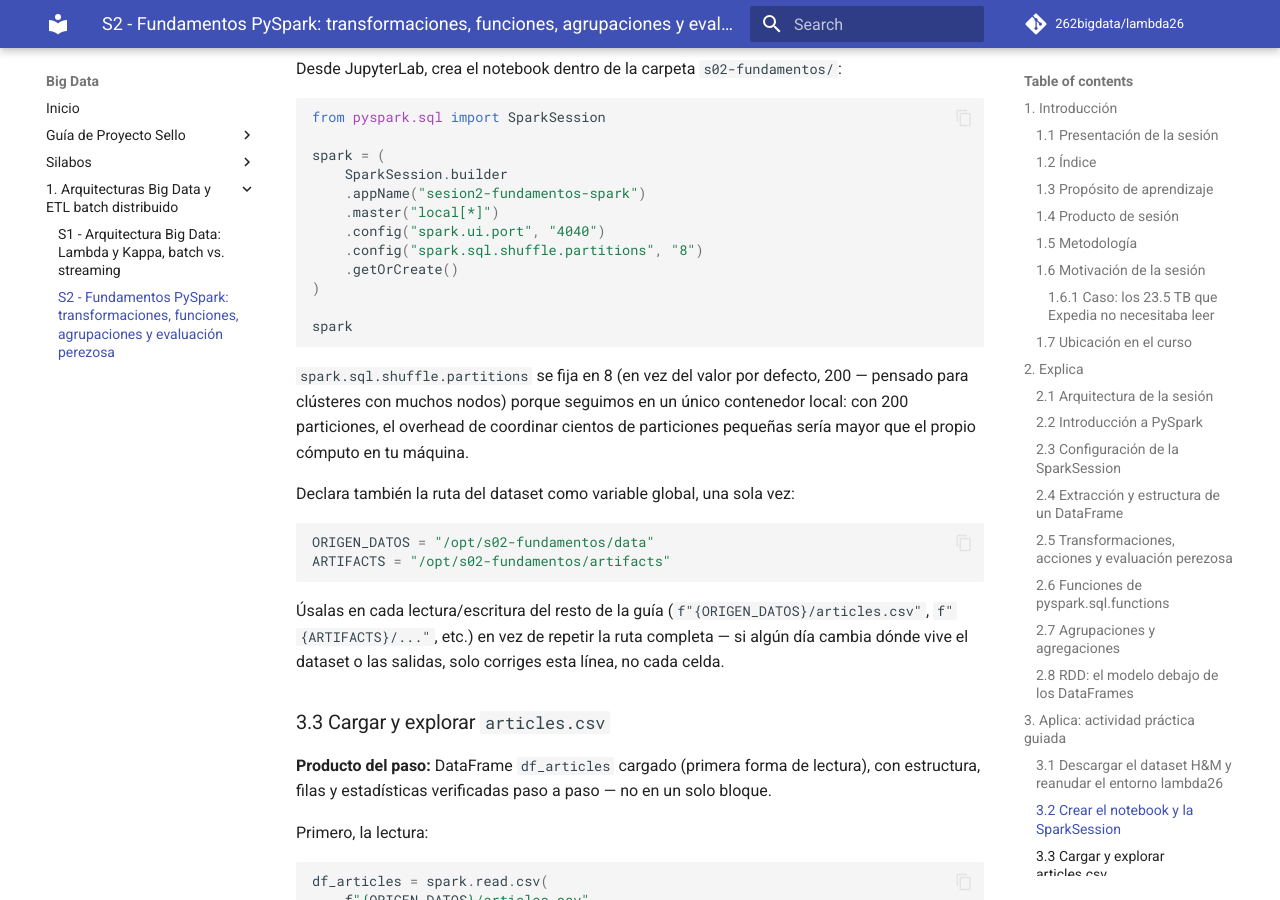
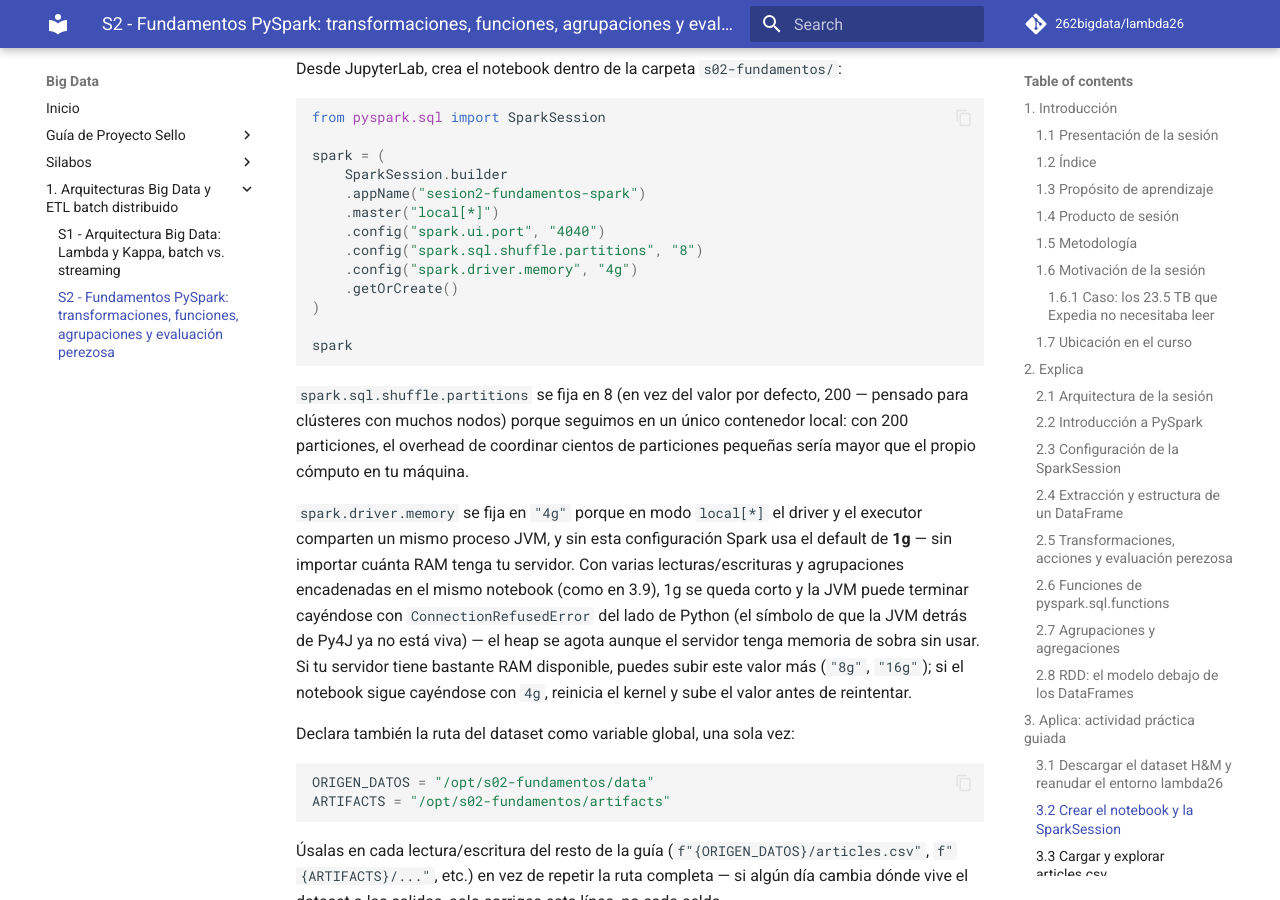
Before and after one commit to 262bigdata/lambda26, an MkDocs documentation site: the page built from docs/sesiones/S02_Fundamentos_PySpark_Transformaciones_Lazy_Evaluation.md, in a window 1280 px wide and 900 px high, scrolled down 18291 px. Built offline with MkDocs 1.6.1 and Material for MkDocs 9.7.7, drawn with Linux system fonts in a browser that asks for light colours; comment, search, counter and statistics services are not loaded.

Commit message:
Sesion 2

````diff
--- a/docs/sesiones/S02_Fundamentos_PySpark_Transformaciones_Lazy_Evaluation.md
+++ b/docs/sesiones/S02_Fundamentos_PySpark_Transformaciones_Lazy_Evaluation.md
@@ -476,6 +476,7 @@ spark = (
     .master("local[*]")
     .config("spark.ui.port", "4040")
     .config("spark.sql.shuffle.partitions", "8")
+    .config("spark.driver.memory", "4g")
     .getOrCreate()
 )
 
@@ -483,6 +484,8 @@ spark
 ```
 
 `spark.sql.shuffle.partitions` se fija en 8 (en vez del valor por defecto, 200 — pensado para clústeres con muchos nodos) porque seguimos en un único contenedor local: con 200 particiones, el overhead de coordinar cientos de particiones pequeñas sería mayor que el propio cómputo en tu máquina.
+
+`spark.driver.memory` se fija en `"4g"` porque en modo `local[*]` el driver y el executor comparten un mismo proceso JVM, y sin esta configuración Spark usa el default de **1g** — sin importar cuánta RAM tenga tu servidor. Con varias lecturas/escrituras y agrupaciones encadenadas en el mismo notebook (como en 3.9), 1g se queda corto y la JVM puede terminar cayéndose con `ConnectionRefusedError` del lado de Python (el símbolo de que la JVM detrás de Py4J ya no está viva) — el heap se agota aunque el servidor tenga memoria de sobra sin usar. Si tu servidor tiene bastante RAM disponible, puedes subir este valor más (`"8g"`, `"16g"`); si el notebook sigue cayéndose con `4g`, reinicia el kernel y sube el valor antes de reintentar.
 
 Declara también la ruta del dataset como variable global, una sola vez:
 
````
Also changed, not shown: 1 other file.
